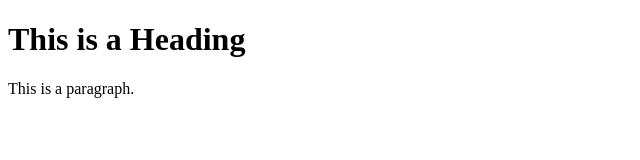
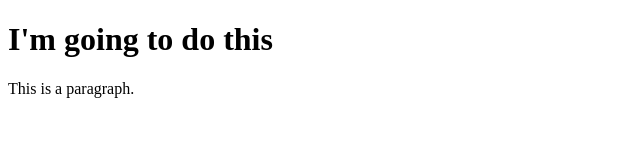
Before and after one commit to Gkent7094/GarysLinks, a plain HTML site: page index.html in a window 1280 px wide. Shown: the whole page, without its empty margins (0-640 px from the left). Drawn offline with Linux system fonts and the light colour scheme.

Commit message:
Update index.html

```diff
--- a/index.html
+++ b/index.html
@@ -5,7 +5,7 @@
 </head>
 <body>
 
-<h1>This is a Heading</h1>
+<h1>I'm going to do this</h1>
 <p>This is a paragraph.</p>
 
 </body>
```
